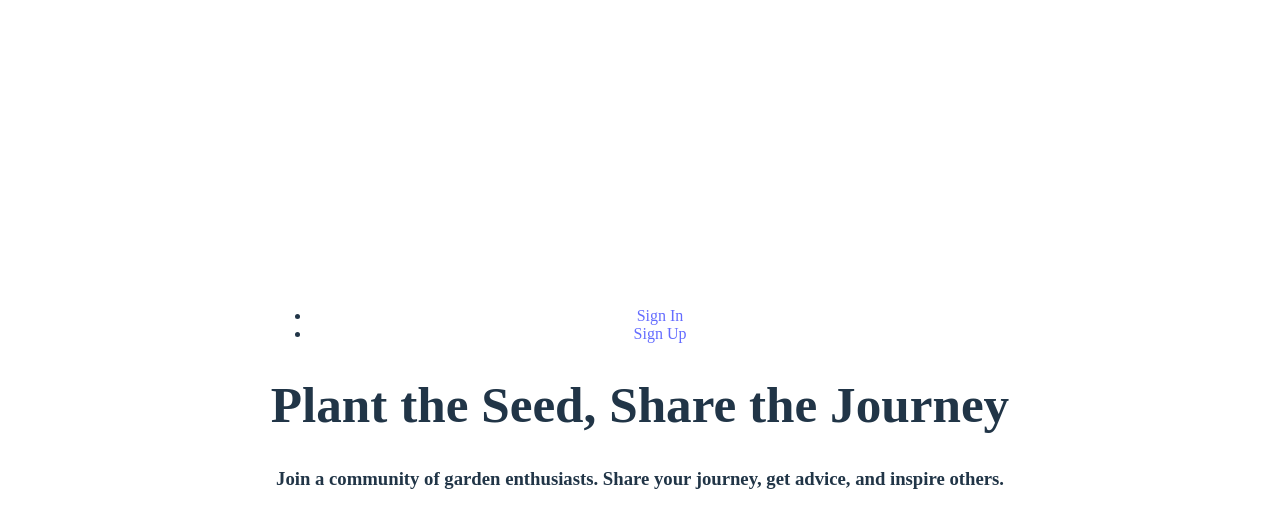
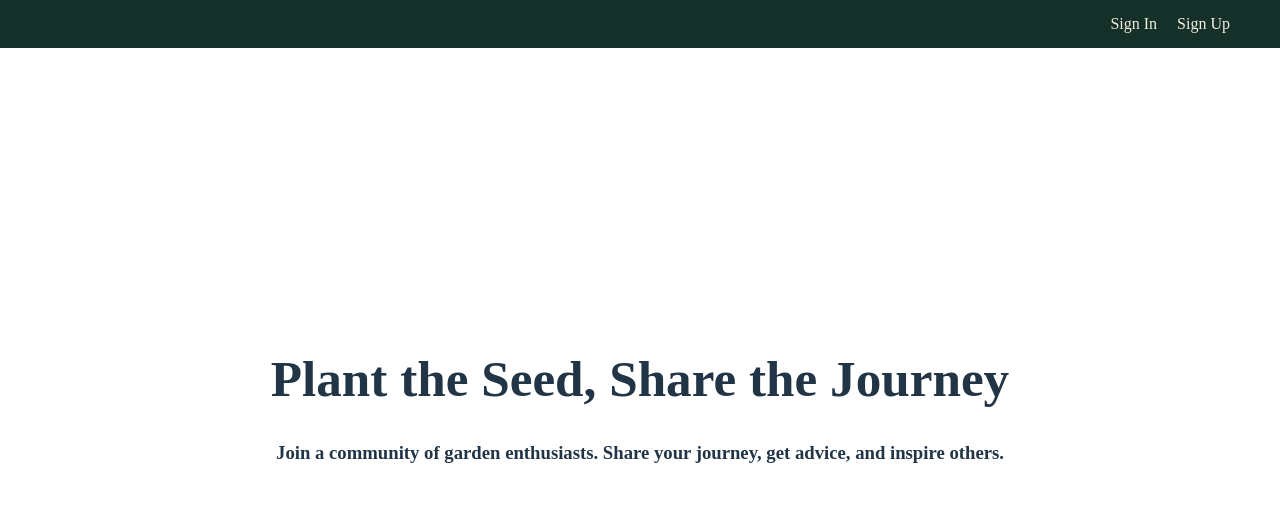
Before and after one commit to AnnaKiira/Flourish_FrontEnd, a React (Vite) app: page / in a window 1280 px wide. Shown: the top 528 px of the page. Built offline with nearby package versions, Linux system fonts and the light colour scheme; no server answers.

Commit message:
styling the navbar

```diff
--- a/src/components/NavBar/NavBar.jsx
+++ b/src/components/NavBar/NavBar.jsx
@@ -1,40 +1,27 @@
 import { Link } from 'react-router-dom'
 import { AuthedUserContext } from '../../App'
 import { useContext } from 'react'
+import styles from './NavBar.module.css'
 
 const NavBar = ({ handleSignout }) => {
     const user = useContext(AuthedUserContext)
     return (
       <>
         {user ? (
-          <nav>
-            <ul>
-              Welcome {user.username}
-
-                <Link to="/">Profile</Link>
-
-
-              <Link to='/flowerposts'>Flowerposts</Link>
-
-
-              <Link to="/flowerposts/new">Add a post</Link>
-
-
-                <Link to="" onClick={handleSignout}>
-                  Sign Out
-                </Link>
-
+          <nav className={styles.navbar}>
+            <ul className={styles.navList}>
+                <li className={styles.navItem}>{user.username}</li>
+                <li><Link to="/" className={styles.navLink}>Profile</Link></li>
+                <li><Link to='/flowerposts' className={styles.navLink}>Flowerposts</Link></li>
+                <li><Link to="/flowerposts/new" className={styles.navLink}>Add a post</Link></li>
+                <li><Link to="" onClick={handleSignout} className={styles.navLink}>Sign Out</Link></li>
             </ul>
           </nav>
         ) : (
-          <nav>
-            <ul>
-              <li>
-                <Link to="/sign-in">Sign In</Link>
-              </li>
-              <li>
-                <Link to="/sign-up">Sign Up</Link>
-              </li>
+          <nav className={styles.navbar}>
+            <ul className={styles.navList}>
+              <li><Link to="/sign-in" className={styles.navLink}>Sign In</Link></li>
+              <li><Link to="/sign-up" className={styles.navLink}>Sign Up</Link></li>
             </ul>
           </nav>
         )}
--- /dev/null
+++ b/src/components/NavBar/NavBar.module.css
@@ -0,0 +1,55 @@
+.navbar {
+    position: fixed;
+    top: 0;
+    left: 0;
+    right: 0;
+    background-color: #152F29;
+    color: #F2F0E1;
+    padding: 15px 0;
+}
+
+.navList {
+    display: flex;
+    justify-content: flex-end;
+    align-items: center;
+    list-style-type: none;
+    margin: 0;
+    padding: 0 20px;
+    max-width: 1200px;
+    margin: 0 auto;
+}
+
+.navLink {
+    color: #F2F0E1;
+    text-decoration: none;
+    padding: 5px 10px;
+    border-radius: 4px;
+    transition: background-color 0.3s;
+}
+
+.navLink:hover {
+    background-color: #F2F0E1;
+    color: #152F29;
+}
+
+
+.navItem:first-child {
+    margin-right: auto;  /* im pushing username to the left */
+    font-weight: bold;
+}
+
+/* responsive design so the navbar doesnt stack on mobile */
+@media (max-width: 768px) {
+    .navList {
+        flex-direction: column;
+        align-items: flex-start;
+    }
+
+    .navItem {
+        margin: 10px 0;
+    }
+
+    .navItem:first-child {
+        margin-bottom: 15px;
+    }
+}
```
